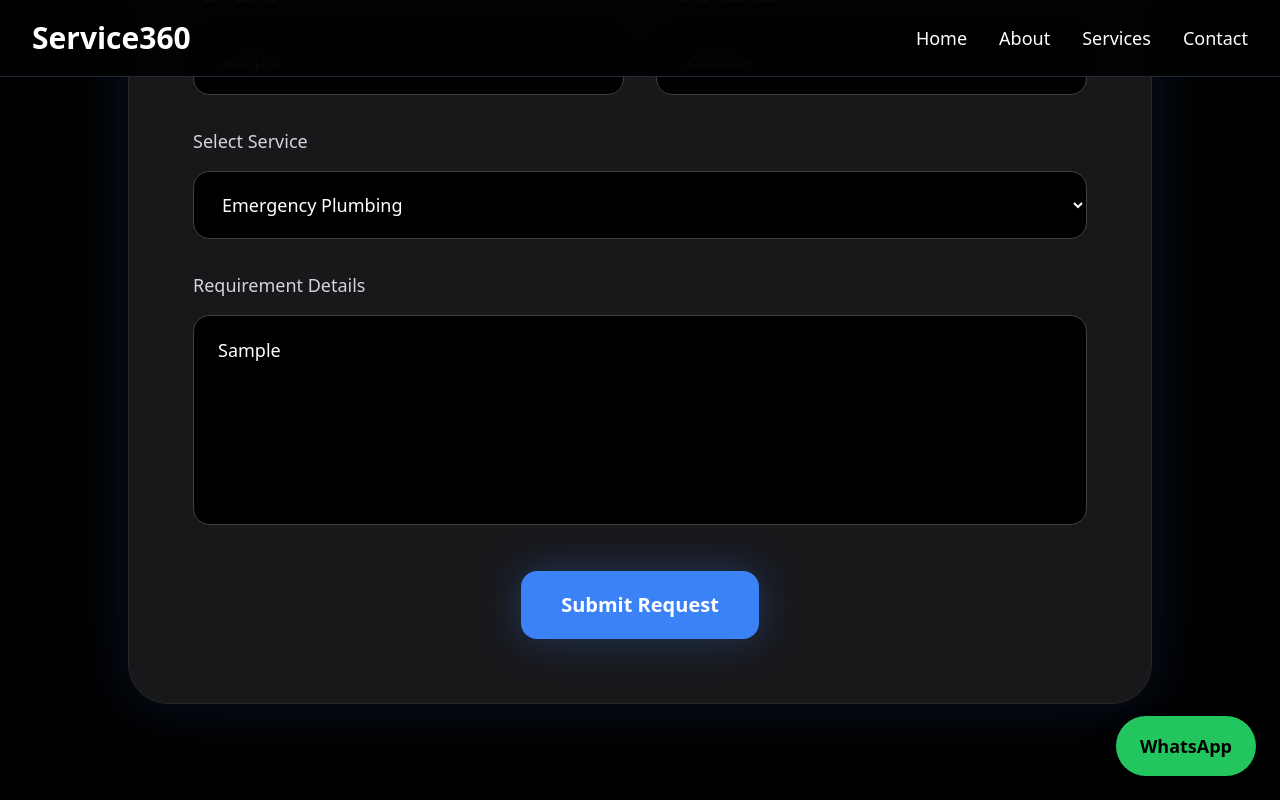
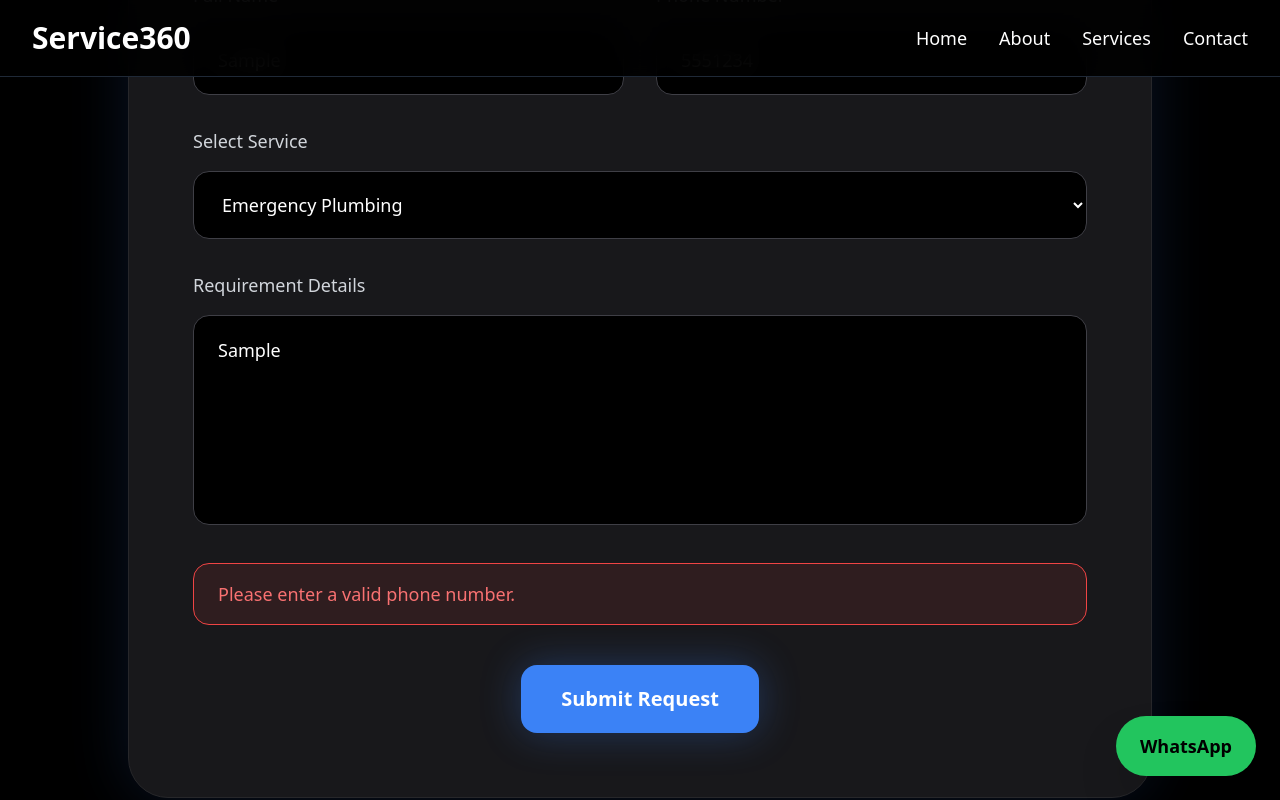
Before and after one commit to service-360/service360-website, a Next.js app: page / in a window 1280 px wide. Both pictures are taken after typing "Sample", "5551234", "Sample" into the empty fields and a click on the button "Submit Request". Shown: the part 3591-4391 px from the top of the page. Built offline with nearby package versions, Linux system fonts and the light colour scheme.

Commit message:
Add booking form validation and feedback

```diff
--- a/app/page.js
+++ b/app/page.js
@@ -11,7 +11,25 @@ export default function Home() {
   const [service, setService] = useState("Emergency Plumbing")
   const [message, setMessage] = useState("")
 
+  const [error, setError] = useState("")
+  const [success, setSuccess] = useState("")
+
   const handleSubmit = () => {
+
+    if (!name || !phone || !service || !message) {
+      setError("Please fill all required fields.")
+      setSuccess("")
+      return
+    }
+
+    if (phone.length < 10) {
+      setError("Please enter a valid phone number.")
+      setSuccess("")
+      return
+    }
+
+    setError("")
+    setSuccess("Redirecting to WhatsApp...")
 
     const whatsappMessage = `
 Hello Service360,
@@ -270,9 +288,7 @@ ${message}
               >
 
                 <div className="w-20 h-20 rounded-3xl bg-black border border-zinc-700 flex items-center justify-center text-4xl mb-8">
-
                   {category.icon}
-
                 </div>
 
                 <h3 className="text-3xl font-bold mb-6 group-hover:text-blue-400 transition">
@@ -530,6 +546,20 @@ ${message}
 
           </div>
 
+          {/* Error Message */}
+          {error && (
+            <div className="mt-8 bg-red-500/10 border border-red-500 text-red-400 px-6 py-4 rounded-2xl text-lg">
+              {error}
+            </div>
+          )}
+
+          {/* Success Message */}
+          {success && (
+            <div className="mt-8 bg-green-500/10 border border-green-500 text-green-400 px-6 py-4 rounded-2xl text-lg">
+              {success}
+            </div>
+          )}
+
           {/* Submit Button */}
           <div className="mt-10 text-center">
 
```
